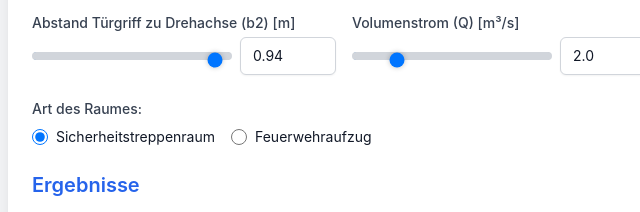
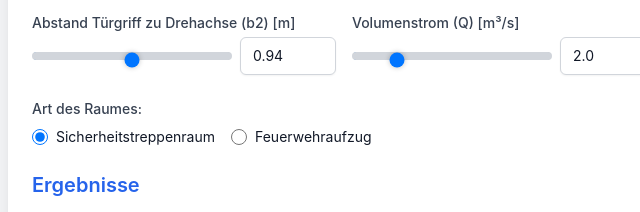
Before and after one commit to Oktaederim/Tueren100N2, a plain HTML site: page index.html in a window 1280 px wide. Shown: the part 295-507 px from the top of the page, 296-936 px from the left. Drawn offline with nearby package versions, Linux system fonts and the light colour scheme.

Commit message:
Update index.html
Türdrücker 0,5

```diff
--- a/index.html
+++ b/index.html
@@ -59,7 +59,7 @@
                     <label for="b2Distance" class="block text-sm font-medium text-gray-700">Abstand Türgriff zu Drehachse (b2) [m]</label>
                     <div class="mt-1 flex items-center space-x-2">
                         <!-- min="0.01" for hatches, max will be dynamically set by JS based on B -->
-                        <input type="range" id="b2DistanceSlider" min="0.01" max="1.50" step="0.01" value="0.94" class="flex-grow">
+                        <input type="range" id="b2DistanceSlider" min="0.01" max="1.50" step="0.01" value="0.50" class="flex-grow">
                         <input type="number" id="b2Distance" min="0.01" max="1.50" step="0.01" value="0.94" class="w-24 px-3 py-2 border border-gray-300 rounded-md shadow-sm focus:outline-none focus:ring-blue-500 focus:border-blue-500 sm:text-sm">
                     </div>
                 </div>
```
